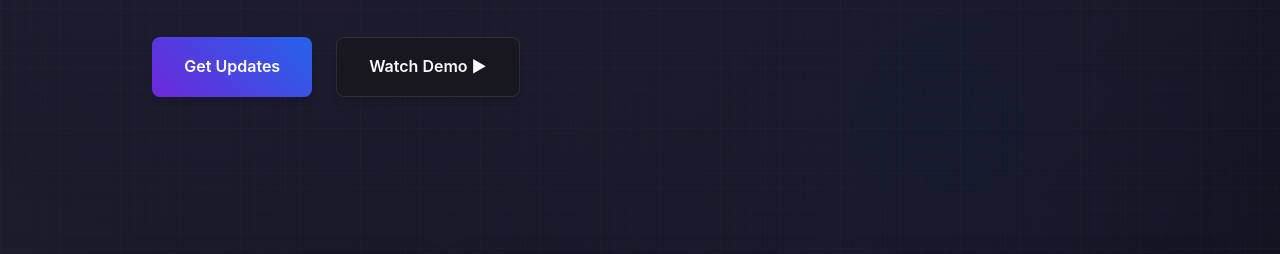
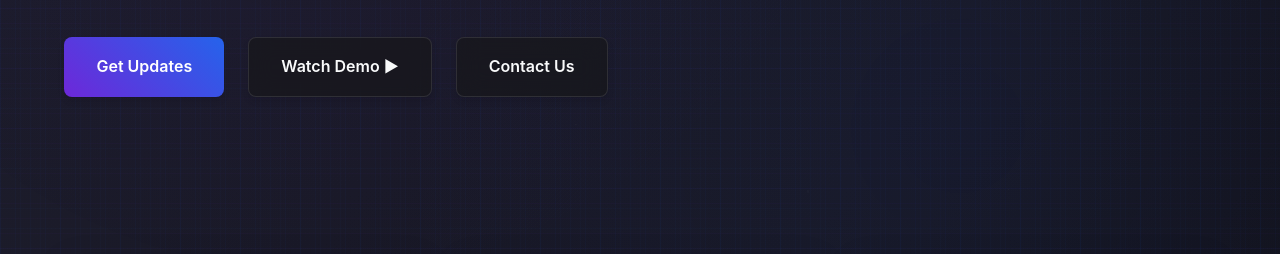
Before and after one commit to TempSenseVR/TempSense-Landing-Page, a plain HTML site: page index.html in a window 1280 px wide. Shown: the part 472-726 px from the top of the page. Drawn offline with nearby package versions, Linux system fonts and the light colour scheme.

Commit message:
add contact us on main page

```diff
--- a/index.html
+++ b/index.html
@@ -113,6 +113,12 @@
               class="cta-button secondary"
             >
               Watch Demo ▶
+            </a>
+            <a
+              href="contact.html"
+              class="cta-button secondary"
+            >
+              Contact Us
             </a>
           </div>
         </div>
```
